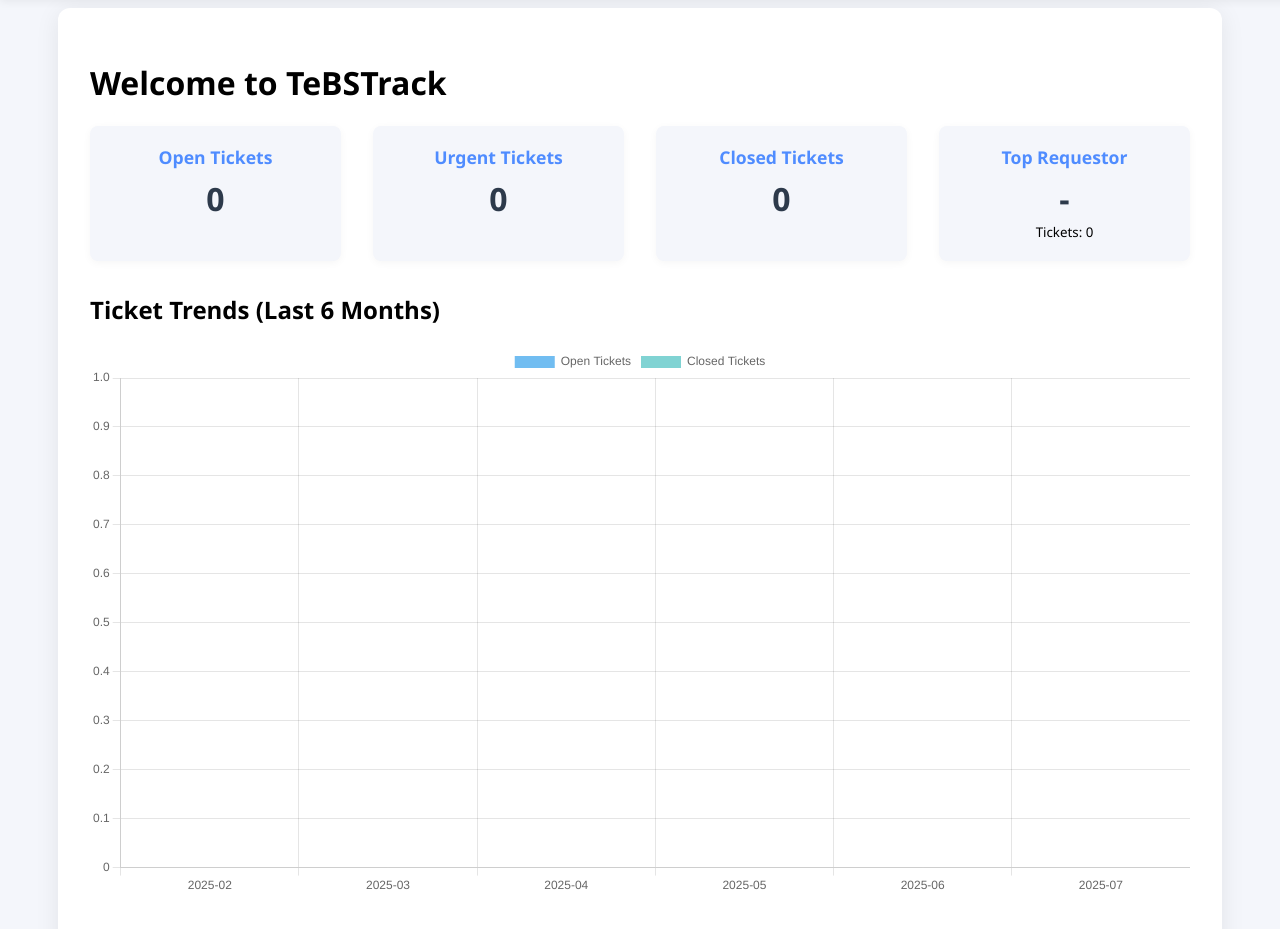
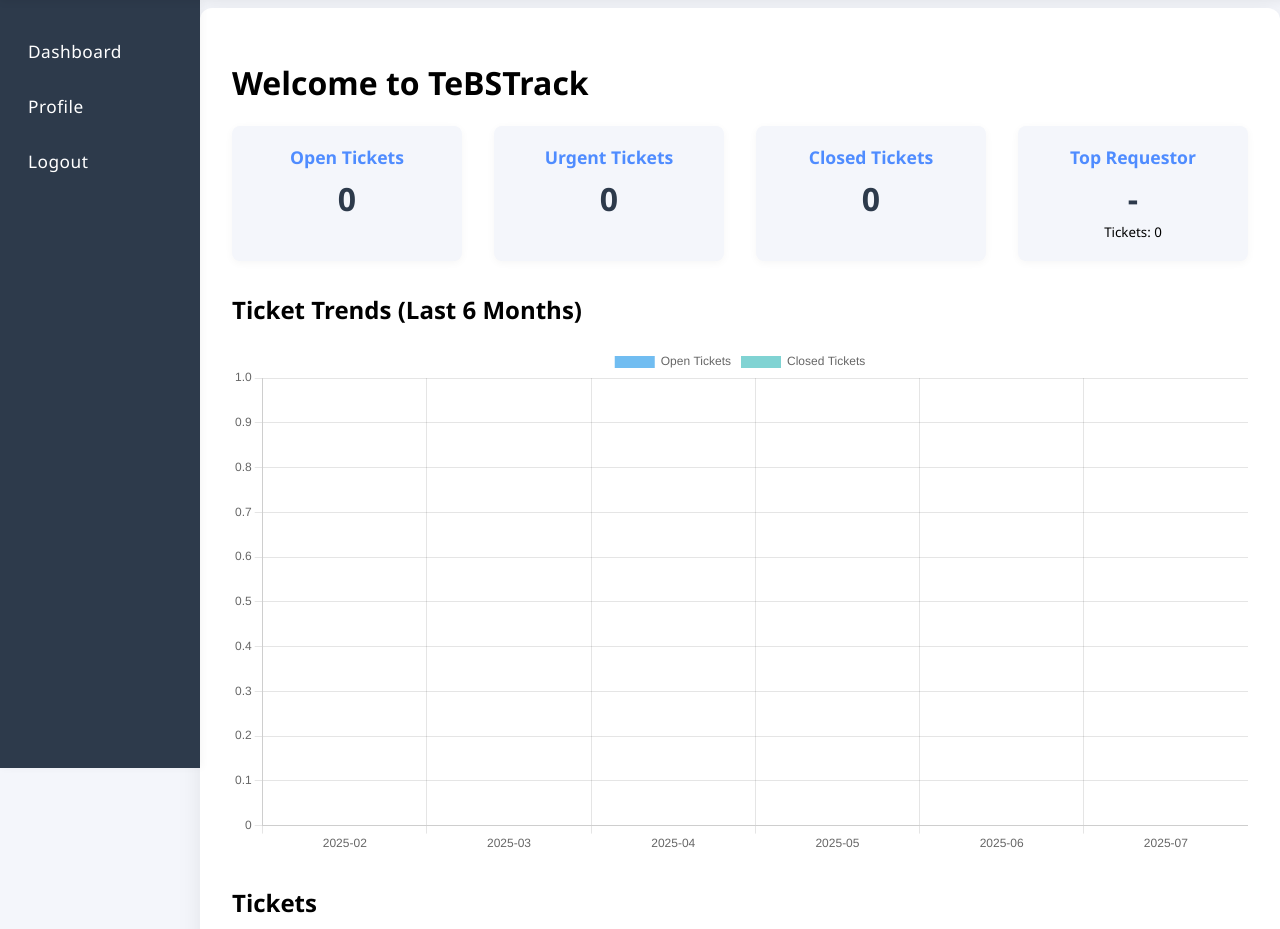
Before and after one commit to farhanhan1/tebstrack, a Flask app: page / in a window 1280 px wide. Shown: the part 56-985 px from the top of the page. Run offline with Flask 3, Linux system fonts and the light colour scheme; a user stored in the database is signed in; data comes from the database, SQL or seed files in the repository; data that the repository does not hold is empty.

Commit message:
Side nav bar added

```diff
--- a/app/templates/base.html
+++ b/app/templates/base.html
@@ -77,7 +77,36 @@
     .dropdown a:hover {
       background: #f4f6fb;
     }
+    .sidenav {
+      position: fixed;
+      top: 56px;
+      left: 0;
+      width: 200px;
+      height: calc(100% - 56px);
+      background: #2d3a4b;
+      display: flex;
+      flex-direction: column;
+      padding-top: 1.5rem;
+      z-index: 900;
+      box-shadow: 2px 0 8px rgba(0,0,0,0.04);
+    }
+    .sidenav a {
+      color: #fff;
+      padding: 1rem 1.5rem;
+      text-decoration: none;
+      font-size: 1.08rem;
+      font-weight: 500;
+      letter-spacing: 0.5px;
+      transition: background 0.18s, color 0.18s;
+      border-left: 4px solid transparent;
+    }
+    .sidenav a:hover {
+      background: #4f8cff;
+      color: #fff;
+      border-left: 4px solid #fff;
+    }
     .main-content {
+      margin-left: 200px;
       margin-top: 64px;
     }
     .login-container {
@@ -299,6 +328,19 @@
       font-size: 1.08rem;
       font-weight: 500;
     }
+    @media (max-width: 700px) {
+      .sidenav {
+        width: 60px;
+        padding-top: 0.5rem;
+      }
+      .sidenav a {
+        font-size: 0.95rem;
+        padding: 0.8rem 0.7rem;
+      }
+      .main-content {
+        margin-left: 60px;
+      }
+    }
   </style>
   <script>
     document.addEventListener('DOMContentLoaded', function() {
@@ -332,6 +374,15 @@
     </div>
     {% endif %}
   </div>
+  <div class="sidenav">
+    <a href="{{ url_for('main.index') }}">Dashboard</a>
+    <a href="{{ url_for('main.profile') }}">Profile</a>
+    {% if current_user.role == 'admin' %}
+    <a href="{{ url_for('main.manage_users') }}">Manage Users</a>
+    <a href="{{ url_for('main.audit_logs') }}">Audit Logs</a>
+    {% endif %}
+    <a href="{{ url_for('main.logout') }}">Logout</a>
+  </div>
   <div class="main-content">
     {% block content %}{% endblock %}
   </div>
```
